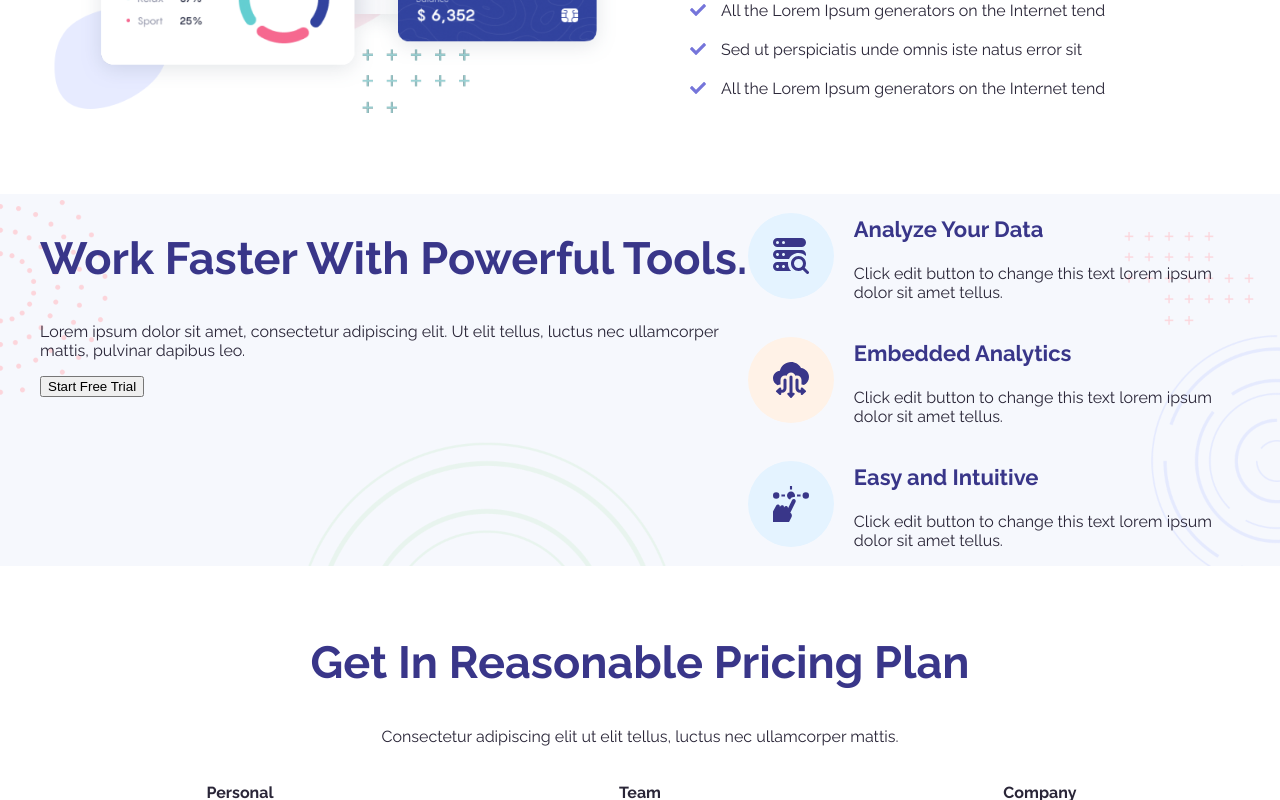
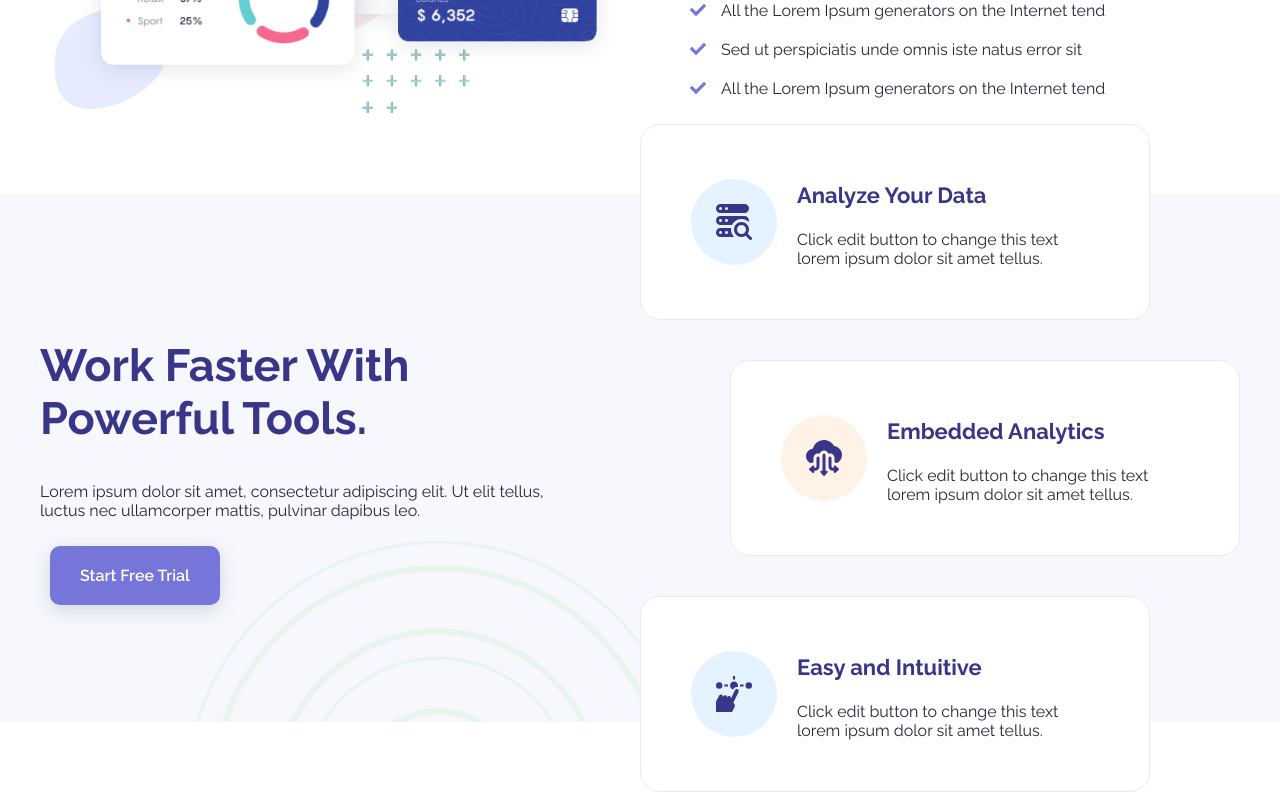
Before and after one commit to aspectum/react-frontend-sydney, a React (Create React App) app: page / in a window 1280 px wide. Shown: the part 2320-3120 px from the top of the page. Built offline with nearby package versions, Linux system fonts and the light colour scheme.

Commit message:
Tools: refined styling

```diff
--- a/src/components/Tools/Tools.css
+++ b/src/components/Tools/Tools.css
@@ -6,12 +6,45 @@
 	background-size: cover;
 }
 
-.tools .row {
+.tools {
     display: flex;
 }
 
-.tools .col {
-    width: 33.333%;
+.tools .desc_section {
+    display: flex;
+    width: 50%;
+    align-items: center;
+    align-content: center;
+}
+
+.tools .desc_section_inner {
+    margin-right: 50px;
+}
+
+.tools .cards {
+    width: 50%;
+}
+
+.card {
+    display: flex;
+	padding: 35px 50px 35px 50px;
+	background-color: #FFFFFF;
+	border-style: solid;
+	border-width: 1px 1px 1px 1px;
+	border-color: #EBEBEB;
+	border-radius: 20px 20px 20px 20px;
+}
+
+.card1 {
+    margin: -70px 90px 0px 0px;
+}
+
+.card2 {
+    margin: 40px 0px 0px 90px;
+}
+
+.card3 {
+    margin: 40px 90px -70px 0px;
 }
 
 .tools .item {
--- a/src/components/Tools/Tools.js
+++ b/src/components/Tools/Tools.js
@@ -4,14 +4,16 @@ function Tools() {
     return (
         <div className="tools-wrapper">
             <div className='section-wrapper'>
-                <div className='tools flex'>
-                    <div>
-                        <h2>Work Faster With Powerful Tools.</h2>
-                        <p>Lorem ipsum dolor sit amet, consectetur adipiscing elit. Ut elit tellus, luctus nec ullamcorper mattis, pulvinar dapibus leo.</p>
-                        <button>Start Free Trial</button>
+                <div className='tools'>
+                    <div className='desc_section'>
+                        <div className='desc_section_inner'>
+                            <h2>Work Faster With Powerful Tools.</h2>
+                            <p>Lorem ipsum dolor sit amet, consectetur adipiscing elit. Ut elit tellus, luctus nec ullamcorper mattis, pulvinar dapibus leo.</p>
+                            <a href='#' className='button'>Start Free Trial</a>
+                        </div>
                     </div>
-                    <div>
-                        <div className='item'>
+                    <div className='cards'>
+                        <div className='card card1'>
                             <div className='icon icon2'>
                                 <svg xmlns="http://www.w3.org/2000/svg" viewBox="0 0 24 24">
                                     <path d="M23.707 22.293l-2.54-2.54A4.969 4.969 0 0022 17c0-2.757-2.243-5-5-5s-5 2.243-5 5 2.243 5 5 5a4.969 4.969 0 002.753-.833l2.54 2.54a.999.999 0 101.414-1.414zM17 20c-1.654 0-3-1.346-3-3s1.346-3 3-3 3 1.346 3 3-1.346 3-3 3zM19 0H3a3 3 0 100 6h16a3 3 0 100-6zM3 4a1 1 0 110-2 1 1 0 010 2zm4 0a1 1 0 110-2 1 1 0 010 2z"/>
@@ -23,7 +25,7 @@ function Tools() {
                                 <p>Click edit button to change this text lorem ipsum dolor sit amet tellus.</p>
                             </div>
                         </div>
-                        <div className='item'>
+                        <div className='card card2'>
                             <div className='icon'>
                                 <svg xmlns="http://www.w3.org/2000/svg" viewBox="0 0 24 24">
                                     <path d="M8 11a1 1 0 00-1 1v5.5c0 .551-.448 1-1 1h-.5v-.75a.75.75 0 00-1.244-.564l-2 1.75a.751.751 0 000 1.128l2 1.75A.75.75 0 005.5 21.25v-.75H6c1.654 0 3-1.346 3-3V12a1 1 0 00-1-1zM21.744 18.936l-2-1.75c-.484-.421-1.244-.08-1.244.564v.75H18c-.552 0-1-.449-1-1V12a1 1 0 10-2 0v5.5c0 1.654 1.346 3 3 3h.5v.75a.75.75 0 001.244.564l2-1.75a.751.751 0 000-1.128zM13.75 20.5H13V10a1 1 0 10-2 0v10.5h-.75a.75.75 0 00-.565 1.244l1.75 2a.752.752 0 001.129 0l1.75-2a.75.75 0 00-.564-1.244z"/>
@@ -35,7 +37,7 @@ function Tools() {
                                 <p>Click edit button to change this text lorem ipsum dolor sit amet tellus.</p>
                             </div>
                         </div>
-                        <div className='item'>
+                        <div className='card card3'>
                             <div className='icon icon2'>
                                 <svg xmlns="http://www.w3.org/2000/svg" viewBox="0 0 512 512">
                                     <path d="M271.064 51.312V0h-29.96v51.361a86.002 86.002 0 0115.118-1.359 85.84 85.84 0 0114.842 1.31zM171.581 121.053h-52.82c.991 4.847 1.513 9.864 1.513 15s-.521 10.153-1.513 15h52.82c-.86-4.875-1.335-9.882-1.335-15s.475-10.125 1.335-15zM340.864 121.053c.86 4.875 1.335 9.882 1.335 15s-.474 10.125-1.335 15h52.376c-.991-4.847-1.513-9.864-1.513-15s.521-10.153 1.513-15z"/>
```
